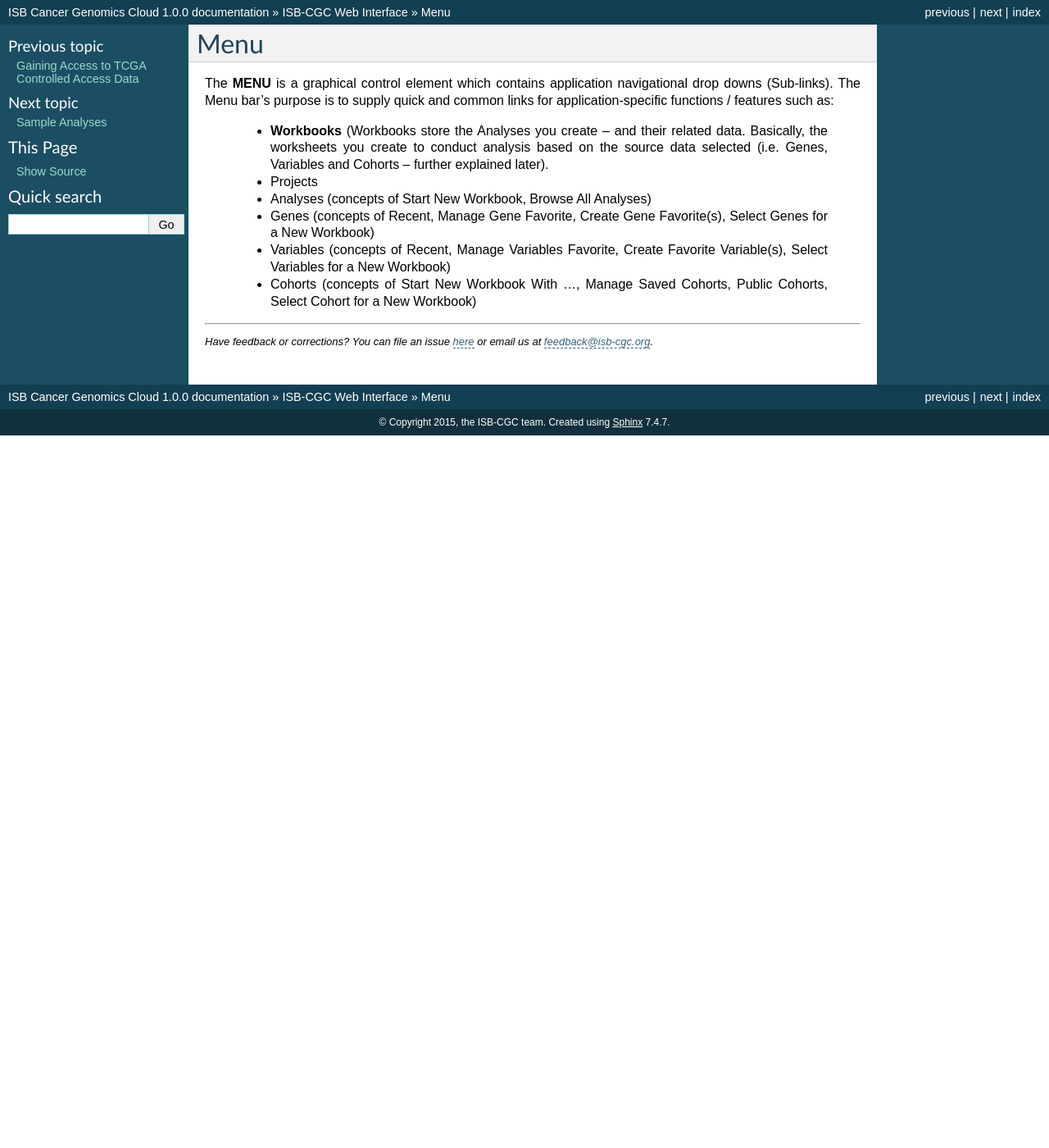
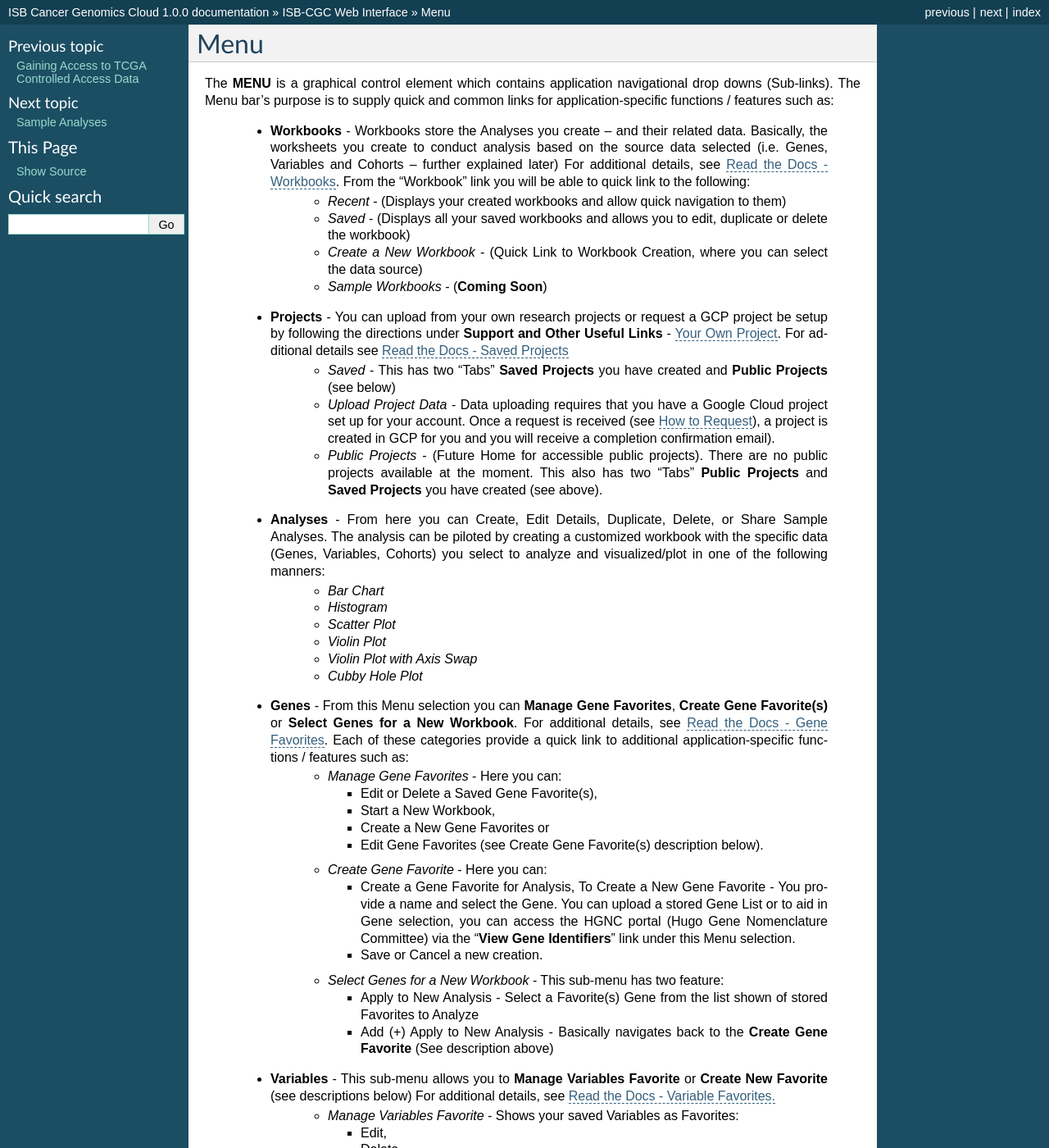
Before and after one commit to isb-cgc/readthedocs, a Sphinx documentation site: the page built from docs/source/sections/webapp/Menu.rst, in a window 1280 px wide and 1400 px high. Shown: the whole window at 82% size. Built offline with Sphinx 7.4.7, drawn with Linux system fonts in a browser that asks for light colours; some of the changed text lies outside the part shown.

Commit message:
Update Menu.rst
Updated 12:30

```diff
--- a/docs/source/sections/webapp/Menu.rst
+++ b/docs/source/sections/webapp/Menu.rst
@@ -3,9 +3,68 @@ Menu
 *******************
 The **MENU** is a graphical control element which contains application navigational drop downs (Sub-links). The Menu bar's purpose is to supply quick and common links for application-specific functions / features such as:
 
- * **Workbooks** (Workbooks store the Analyses you create -- and their related data.  Basically, the worksheets you create to conduct analysis based on the source data selected (i.e. Genes, Variables and Cohorts – further explained later).
- * Projects
- * Analyses (concepts of Start New Workbook, Browse All Analyses)
- * Genes (concepts of Recent, Manage Gene Favorite, Create Gene Favorite(s), Select Genes for a New Workbook)
- * Variables (concepts of Recent, Manage Variables Favorite, Create Favorite Variable(s), Select Variables for a New Workbook)
- * Cohorts (concepts of Start New Workbook With …, Manage Saved Cohorts, Public Cohorts, Select Cohort for a New Workbook)
+ * **Workbooks** - Workbooks store the Analyses you create -- and their related data.  Basically, the worksheets you create to conduct analysis based on the source data selected (i.e. Genes, Variables and Cohorts – further explained later) For additional details, see `Read the Docs - Workbooks <http://isb-cancer-genomics-cloud.readthedocs.org/en/latest/sections/Web-UI.html>`_. From the "Workbook" link you will be able to quick link to the following:
+     - *Recent* - (Displays your created workbooks and allow quick navigation to them)
+     - *Saved* - (Displays all your saved workbooks and allows you to edit, duplicate or delete the workbook)
+     - *Create a New Workbook* - (Quick Link to Workbook Creation, where you can select the data source)
+     - *Sample Workbooks* - (**Coming Soon**)
+
+ * **Projects** - You can upload from your own research projects or request a GCP project be setup by following the directions under **Support and Other Useful Links** - `Your Own Project <http://isb-cancer-genomics-cloud.readthedocs.org/en/latest/sections/Support.html?highlight=project>`_. For additional details see `Read the Docs - Saved Projects <http://isb-cancer-genomics-cloud.readthedocs.org/en/latest/sections/Web-UI.html>`_
+    - *Saved* - This has two "Tabs" **Saved Projects** you have created and **Public Projects** (see below)
+    - *Upload Project Data* - Data uploading requires that you have a Google Cloud project set up for your account. Once a request is received (see `How to Request <http://isb-cancer-genomics-cloud.readthedocs.org/en/latest/sections/Support.html?highlight=project>`_), a project is created in GCP for you and you will receive a completion confirmation email).
+    - *Public Projects* - (Future Home for accessible public projects).  There are no public projects available at the moment. This also has two "Tabs"  **Public Projects** and **Saved Projects** you have created (see above).
+
+ * **Analyses** - From here you can Create, Edit Details, Duplicate, Delete, or Share Sample Analyses. The analysis can be piloted  by creating a customized workbook with the specific data (Genes, Variables, Cohorts) you select to analyze and visualized/plot in one of the following manners:
+    - *Bar Chart*
+    - *Histogram*
+    - *Scatter Plot*
+    - *Violin Plot*
+    - *Violin Plot with Axis Swap*
+    - *Cubby Hole Plot*
+
+ * **Genes** - From this Menu selection you can **Manage Gene Favorites**, **Create Gene Favorite(s)** or **Select Genes for a New Workbook**. For additional details, see `Read the Docs - Gene Favorites <http://isb-cancer-genomics-cloud.readthedocs.org/en/latest/sections/Web-UI.html>`_. Each of these categories provide a quick link to additional application-specific functions / features such as:
+    - *Manage Gene Favorites* - Here you can:
+
+      * Edit or Delete a Saved Gene Favorite(s),
+      * Start a New Workbook,
+      * Create a New Gene Favorites or
+      * Edit Gene Favorites (see Create Gene Favorite(s) description below).
+    - *Create Gene Favorite* - Here you can:
+
+      * Create a Gene Favorite for Analysis, To Create a New Gene Favorite - You provide a name and select the Gene. You can upload a stored Gene List or to aid in Gene selection, you can access the HGNC portal (Hugo Gene Nomenclature Committee) via the "**View Gene Identifiers**" link under this Menu selection.
+      * Save or Cancel a new creation.
+    - *Select Genes for a New Workbook* - This sub-menu has two feature:
+
+      * Apply to New Analysis - Select a Favorite(s) Gene from the list shown of stored Favorites to Analyze
+      * Add (+) Apply to New Analysis - Basically navigates back to the **Create Gene Favorite** (See description above)
+
+ * **Variables** -  This sub-menu allows you to **Manage Variables Favorite** or **Create New Favorite** (see descriptions below) For additional details, see `Read the Docs - Variable Favorites. <http://isb-cancer-genomics-cloud.readthedocs.org/en/latest/sections/Web-UI.html>`_
+    - *Manage Variables Favorite* - Shows your saved Variables as Favorites:
+
+
+      * Edit,
+      * Delete,
+      * Start New Workbook - (Create a New Workbook using the selected Favorite Variables)
+
+    - *Add (+) Create New Favorite* - Here you "Name" your new favorite and select variables from four (4) available data sources to incorporate in your analysis-
+
+
+      * Common Variables
+      * Favorite(s) Saved
+      * Data Types
+      * Projects (Previously Uploaded and Saved)
+
+ * **Cohorts** - Here you can **Manage Saved Cohorts**, select **Public Cohorts** and **Select Cohorts for a New Workbook** or **Create your First Cohort** if it's empty. For additional details, see `Read the Docs - Cohort Favorites <http://isb-cancer-genomics-cloud.readthedocs.org/en/latest/sections/Web-UI.html>`_.
+    - *Manage Saved Cohorts* - There are two tabs here
+
+      * Saved Cohorts - Displays previously created cohorts which can be selected. If not cohorts exist, you can create your first Cohort here by selecting the "Create Your First Cohort" link displayed and selecting Donors and Data Types. Within Saved Cohorts you can:
+         - Create a "New Workbook" from a saved Cohort
+         - Delete a Saved Cohort
+         - Set Operations (i.e., Union, Intersection or complement) from a Base or Subtracted Cohort.
+
+      * Public Cohorts - Displays any public cohorts which can be selected.
+         - Create a "New Workbook" from a saved Public Cohort
+         - Set Operations (i.e., Union, Intersection or complement) from a Base or Subtracted Cohort.
+
+    - *Public Cohorts* - This is a quick link performing the same functions described in the respective tabs of Saved Cohorts above.
+    - *Select Cohorts for a New Workbook* - This is a quick link performing the same functions described in the respective tabs of Saved Cohorts and Public Cohorts above.
```
